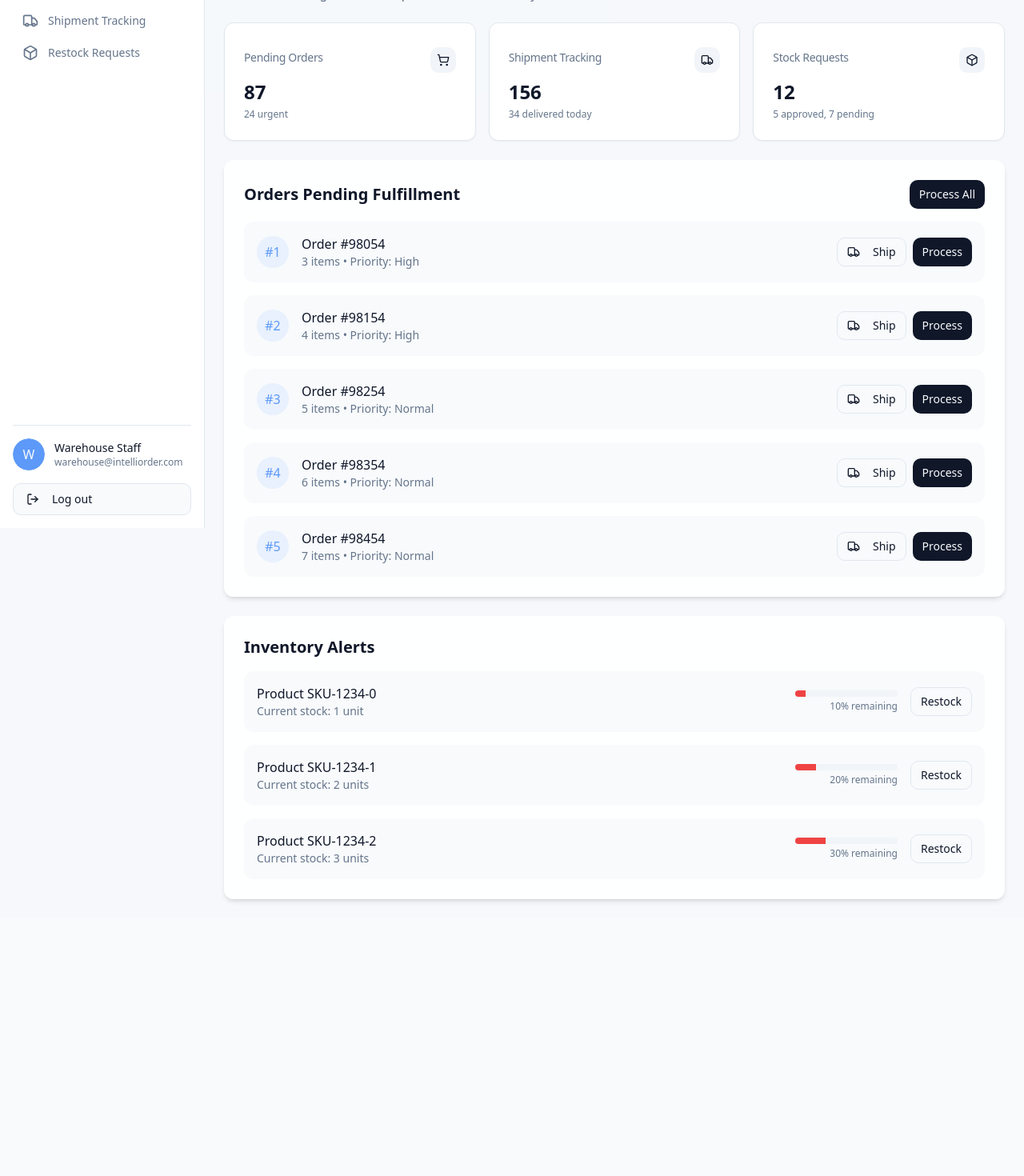
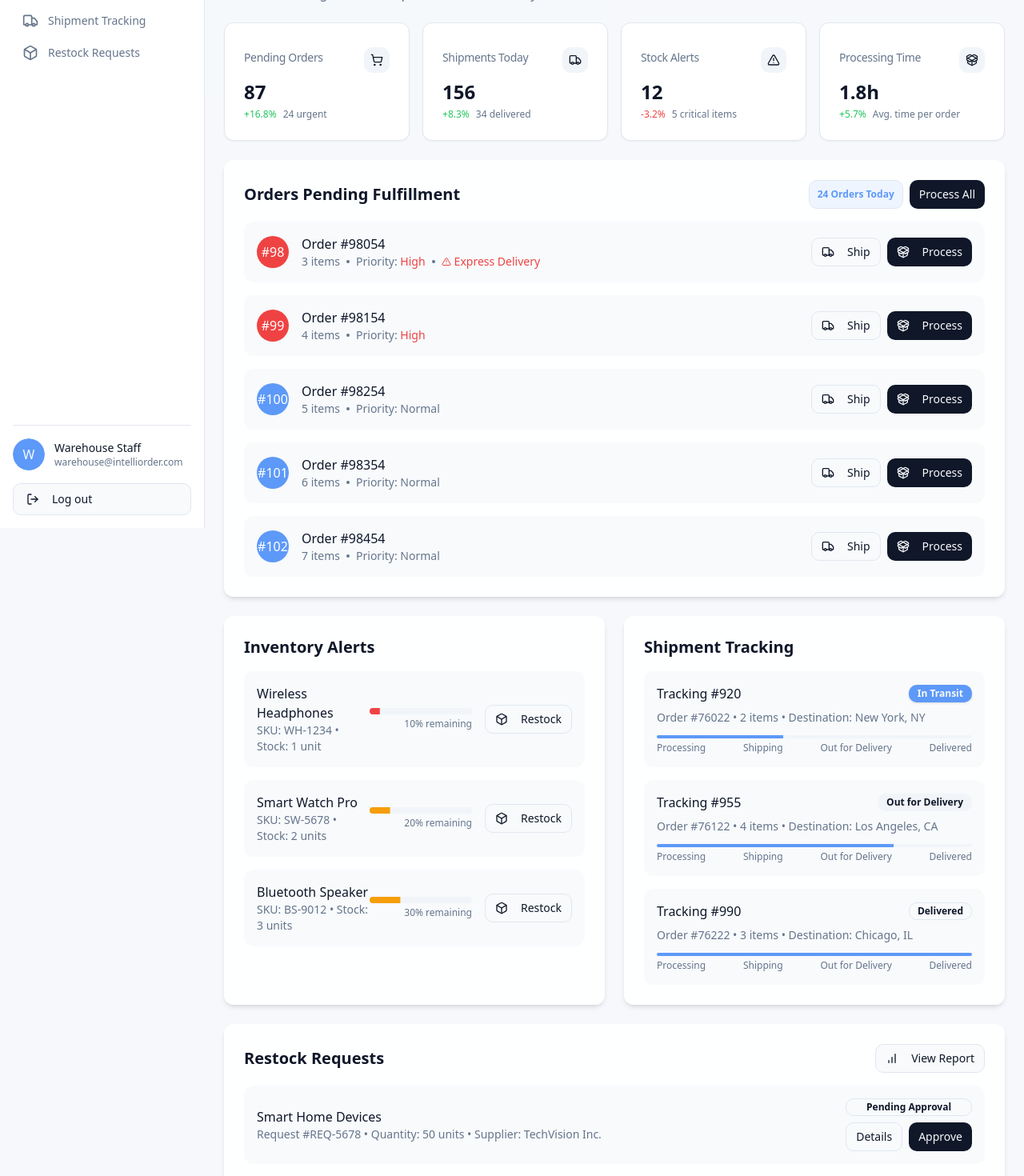
Before and after one commit to aryan9-6-5/Intelli-Order-OrderProcessing-System, a React (Vite) app: page /dashboard/warehouse in a window 1280 px wide. Shown: the part 140-1610 px from the top of the page at 80% size. Before the commit the page ends 1288 px from the top, so only its background shows below. Built offline with nearby package versions, Linux system fonts and the light colour scheme.

Commit message:
Refine the UI
This commit refines the user interface.

```diff
--- a/package.json
+++ b/package.json
@@ -26,7 +26,7 @@
     "@radix-ui/react-menubar": "^1.1.1",
     "@radix-ui/react-navigation-menu": "^1.2.0",
     "@radix-ui/react-popover": "^1.1.1",
-    "@radix-ui/react-progress": "^1.1.0",
+    "@radix-ui/react-progress": "^1.1.2",
     "@radix-ui/react-radio-group": "^1.2.0",
     "@radix-ui/react-scroll-area": "^1.1.0",
     "@radix-ui/react-select": "^2.1.1",
--- a/src/components/dashboard/widget-grid.tsx
+++ b/src/components/dashboard/widget-grid.tsx
@@ -1,6 +1,6 @@
 
 import React from "react";
-import { BarChart3, Box, CreditCard, ShieldAlert, ShoppingCart, Truck } from "lucide-react";
+import { BarChart3, Box, CreditCard, ShieldAlert, ShoppingCart, Truck, PackageOpen, AlertTriangle } from "lucide-react";
 import StatCard from "@/components/dashboard/stat-card";
 import { cn } from "@/lib/utils";
 import { DashboardRole } from "@/types";
@@ -52,27 +52,38 @@ const WidgetGrid = ({ role, className }: WidgetGridProps) => {
         );
       case "warehouse":
         return (
-          <div className="grid grid-cols-1 md:grid-cols-2 lg:grid-cols-3 gap-4">
+          <div className="grid grid-cols-1 md:grid-cols-2 lg:grid-cols-4 gap-4">
             <StatCard
               title="Pending Orders"
               value="87"
               description="24 urgent"
               icon={<ShoppingCart className="h-4 w-4" />}
+              trend={{ value: 16.8, positive: true }}
               className="animate-fade-in opacity-0"
             />
             <StatCard
-              title="Shipment Tracking"
+              title="Shipments Today"
               value="156"
-              description="34 delivered today"
+              description="34 delivered"
               icon={<Truck className="h-4 w-4" />}
+              trend={{ value: 8.3, positive: true }}
               className="animate-fade-in opacity-0 animation-delay-100"
             />
             <StatCard
-              title="Stock Requests"
+              title="Stock Alerts"
               value="12"
-              description="5 approved, 7 pending"
-              icon={<Box className="h-4 w-4" />}
+              description="5 critical items"
+              icon={<AlertTriangle className="h-4 w-4" />}
+              trend={{ value: 3.2, positive: false }}
               className="animate-fade-in opacity-0 animation-delay-200"
+            />
+            <StatCard
+              title="Processing Time"
+              value="1.8h"
+              description="Avg. time per order"
+              icon={<PackageOpen className="h-4 w-4" />}
+              trend={{ value: 5.7, positive: true }}
+              className="animate-fade-in opacity-0 animation-delay-300"
             />
           </div>
         );
--- a/src/components/ui/badge.tsx
+++ b/src/components/ui/badge.tsx
@@ -1,20 +1,22 @@
+
 import * as React from "react"
 import { cva, type VariantProps } from "class-variance-authority"
 
 import { cn } from "@/lib/utils"
 
 const badgeVariants = cva(
-  "inline-flex items-center rounded-full border px-2.5 py-0.5 text-xs font-semibold transition-colors focus:outline-none focus:ring-2 focus:ring-ring focus:ring-offset-2",
+  "inline-flex items-center rounded-md border px-2.5 py-0.5 text-xs font-semibold transition-colors focus:outline-none focus:ring-2 focus:ring-ring focus:ring-offset-2",
   {
     variants: {
       variant: {
         default:
-          "border-transparent bg-primary text-primary-foreground hover:bg-primary/80",
+          "border-transparent bg-accent text-accent-foreground shadow",
         secondary:
-          "border-transparent bg-secondary text-secondary-foreground hover:bg-secondary/80",
+          "border-transparent bg-secondary text-secondary-foreground",
         destructive:
-          "border-transparent bg-destructive text-destructive-foreground hover:bg-destructive/80",
-        outline: "text-foreground",
+          "border-transparent bg-destructive text-destructive-foreground shadow",
+        outline:
+          "text-foreground",
       },
     },
     defaultVariants: {
--- a/src/components/ui/progress.tsx
+++ b/src/components/ui/progress.tsx
@@ -1,3 +1,4 @@
+
 import * as React from "react"
 import * as ProgressPrimitive from "@radix-ui/react-progress"
 
@@ -5,18 +6,23 @@ import { cn } from "@/lib/utils"
 
 const Progress = React.forwardRef<
   React.ElementRef<typeof ProgressPrimitive.Root>,
-  React.ComponentPropsWithoutRef<typeof ProgressPrimitive.Root>
->(({ className, value, ...props }, ref) => (
+  React.ComponentPropsWithoutRef<typeof ProgressPrimitive.Root> & {
+    indicatorClassName?: string
+  }
+>(({ className, value, indicatorClassName, ...props }, ref) => (
   <ProgressPrimitive.Root
     ref={ref}
     className={cn(
-      "relative h-4 w-full overflow-hidden rounded-full bg-secondary",
+      "relative h-2 w-full overflow-hidden rounded-full bg-muted",
       className
     )}
     {...props}
   >
     <ProgressPrimitive.Indicator
-      className="h-full w-full flex-1 bg-primary transition-all"
+      className={cn(
+        "h-full w-full flex-1 bg-accent transition-all",
+        indicatorClassName
+      )}
       style={{ transform: `translateX(-${100 - (value || 0)}%)` }}
     />
   </ProgressPrimitive.Root>
--- a/src/pages/dashboard/warehouse.tsx
+++ b/src/pages/dashboard/warehouse.tsx
@@ -1,10 +1,12 @@
 
 import React from "react";
 import { Helmet } from "react-helmet";
-import { Truck } from "lucide-react";
+import { Truck, PackageOpen, Box, BarChart, AlertTriangle } from "lucide-react";
 import DashboardLayout from "@/components/layout/dashboard-layout";
 import WidgetGrid from "@/components/dashboard/widget-grid";
 import { Button } from "@/components/ui/button";
+import { Progress } from "@/components/ui/progress";
+import { Badge } from "@/components/ui/badge";
 
 const WarehouseDashboard = () => {
   return (
@@ -27,21 +29,42 @@ const WarehouseDashboard = () => {
           <div className="glass-card rounded-xl p-6 animate-fade-in opacity-0 animation-delay-300">
             <div className="flex items-center justify-between mb-4">
               <h2 className="text-xl font-semibold">Orders Pending Fulfillment</h2>
+              <div className="flex gap-2">
+                <Badge variant="outline" className="bg-accent/10 text-accent">
+                  24 Orders Today
+                </Badge>
                 <Button size="sm">
                   Process All
                 </Button>
+              </div>
             </div>
             <div className="space-y-4">
               {Array.from({ length: 5 }).map((_, i) => (
                 <div key={i} className="flex items-center justify-between p-4 bg-muted/50 rounded-lg">
                   <div className="flex items-center gap-4">
-                    <div className="w-10 h-10 rounded-full bg-accent/10 flex items-center justify-center text-accent font-medium">
-                      #{i + 1}
+                    <div className={`w-10 h-10 rounded-full flex items-center justify-center text-white font-medium ${
+                      i < 2 ? "bg-destructive" : "bg-accent"
+                    }`}>
+                      #{98 + i}
                     </div>
                     <div>
                       <div className="font-medium">Order #98{i}54</div>
-                      <div className="text-sm text-muted-foreground">
-                        {3 + i} items • Priority: {i < 2 ? "High" : "Normal"}
+                      <div className="text-sm text-muted-foreground flex items-center gap-2">
+                        <span>{3 + i} items</span>
+                        <span className="w-1 h-1 rounded-full bg-muted-foreground"></span>
+                        <span>Priority: {i < 2 ?
+                          <span className="text-destructive font-medium">High</span> :
+                          "Normal"}
+                        </span>
+                        {i === 0 && (
+                          <>
+                            <span className="w-1 h-1 rounded-full bg-muted-foreground"></span>
+                            <span className="flex items-center">
+                              <AlertTriangle className="h-3 w-3 text-destructive mr-1" />
+                              <span className="text-destructive font-medium">Express Delivery</span>
+                            </span>
+                          </>
+                        )}
                       </div>
                     </div>
                   </div>
@@ -49,39 +72,118 @@ const WarehouseDashboard = () => {
                     <Button size="sm" variant="outline">
                       <Truck className="h-4 w-4 mr-2" /> Ship
                     </Button>
-                    <Button size="sm">Process</Button>
+                    <Button size="sm">
+                      <PackageOpen className="h-4 w-4 mr-2" /> Process
+                    </Button>
                   </div>
                 </div>
               ))}
             </div>
           </div>
 
+          <div className="grid grid-cols-1 md:grid-cols-2 gap-6">
             <div className="glass-card rounded-xl p-6 animate-fade-in opacity-0 animation-delay-400">
               <h2 className="text-xl font-semibold mb-4">Inventory Alerts</h2>
               <div className="space-y-4">
                 {Array.from({ length: 3 }).map((_, i) => (
                   <div key={i} className="flex items-center justify-between p-4 bg-muted/50 rounded-lg">
                     <div className="flex-1">
-                    <div className="font-medium">Product SKU-1234-{i}</div>
+                      <div className="font-medium">
+                        {i === 0 ? "Wireless Headphones" : i === 1 ? "Smart Watch Pro" : "Bluetooth Speaker"}
+                      </div>
                       <div className="text-sm text-muted-foreground">
-                      Current stock: {i + 1} unit{i !== 0 ? "s" : ""}
+                        SKU: {i === 0 ? "WH-1234" : i === 1 ? "SW-5678" : "BS-9012"} • Stock: {i + 1} unit{i !== 0 ? "s" : ""}
                       </div>
                     </div>
                     <div className="w-32">
-                    <div className="h-2 bg-muted rounded-full overflow-hidden">
-                      <div
-                        className="h-full bg-destructive"
-                        style={{ width: `${(i + 1) * 10}%` }}
+                      <Progress
+                        value={(i + 1) * 10}
+                        className="h-2"
+                        indicatorClassName={i === 0 ? "bg-destructive" : "bg-amber-500"}
                       />
-                    </div>
                       <div className="text-xs text-muted-foreground mt-1 text-right">
                         {(i + 1) * 10}% remaining
                       </div>
                     </div>
                     <div className="ml-4">
                       <Button size="sm" variant="outline">
-                      Restock
+                        <Box className="h-4 w-4 mr-2" /> Restock
                       </Button>
+                    </div>
+                  </div>
+                ))}
+              </div>
+            </div>
+
+            <div className="glass-card rounded-xl p-6 animate-fade-in opacity-0 animation-delay-500">
+              <h2 className="text-xl font-semibold mb-4">Shipment Tracking</h2>
+              <div className="space-y-4">
+                {Array.from({ length: 3 }).map((_, i) => (
+                  <div key={i} className="p-4 bg-muted/50 rounded-lg">
+                    <div className="flex items-center justify-between mb-2">
+                      <div className="font-medium">Tracking #{920 + i * 35}</div>
+                      <Badge variant={
+                        i === 0 ? "default" : i === 1 ? "secondary" : "outline"
+                      }>
+                        {i === 0 ? "In Transit" : i === 1 ? "Out for Delivery" : "Delivered"}
+                      </Badge>
+                    </div>
+                    <div className="text-sm text-muted-foreground mb-3">
+                      Order #76{i}22 • {i === 0 ? "2" : i === 1 ? "4" : "3"} items •
+                      Destination: {i === 0 ? "New York, NY" : i === 1 ? "Los Angeles, CA" : "Chicago, IL"}
+                    </div>
+                    <div className="relative">
+                      <div className="h-1 bg-muted rounded-full overflow-hidden">
+                        <div
+                          className="h-full bg-accent"
+                          style={{ width: `${i === 0 ? 40 : i === 1 ? 75 : 100}%` }}
+                        />
+                      </div>
+                      <div className="flex justify-between text-xs text-muted-foreground mt-1">
+                        <span>Processing</span>
+                        <span>Shipping</span>
+                        <span>Out for Delivery</span>
+                        <span>Delivered</span>
+                      </div>
+                    </div>
+                  </div>
+                ))}
+              </div>
+            </div>
+          </div>
+
+          <div className="glass-card rounded-xl p-6 animate-fade-in opacity-0 animation-delay-600">
+            <div className="flex items-center justify-between mb-4">
+              <h2 className="text-xl font-semibold">Restock Requests</h2>
+              <Button size="sm" variant="outline">
+                <BarChart className="h-4 w-4 mr-2" /> View Report
+              </Button>
+            </div>
+            <div className="space-y-4">
+              {Array.from({ length: 2 }).map((_, i) => (
+                <div key={i} className="flex items-center justify-between p-4 bg-muted/50 rounded-lg">
+                  <div>
+                    <div className="font-medium">
+                      {i === 0 ? "Smart Home Devices" : "Wireless Earbuds"}
+                    </div>
+                    <div className="text-sm text-muted-foreground">
+                      Request #REQ-{i === 0 ? "5678" : "9012"} • Quantity: {i === 0 ? "50" : "35"} units • Supplier: {i === 0 ? "TechVision Inc." : "SoundWave Electronics"}
+                    </div>
+                  </div>
+                  <div>
+                    <Badge variant={i === 0 ? "outline" : "secondary"} className="mb-2 block text-center">
+                      {i === 0 ? "Pending Approval" : "Approved"}
+                    </Badge>
+                    <div className="flex gap-2">
+                      <Button size="sm" variant="outline">
+                        Details
+                      </Button>
+                      {i === 0 && (
+                        <Button size="sm">
+                          Approve
+                        </Button>
+                      )}
+                    </div>
                   </div>
                 </div>
               ))}
```
Also changed, not shown: 1 other file (tests, documents, lock files or other folders). Lines whose indentation alone changed are shown as unchanged.
